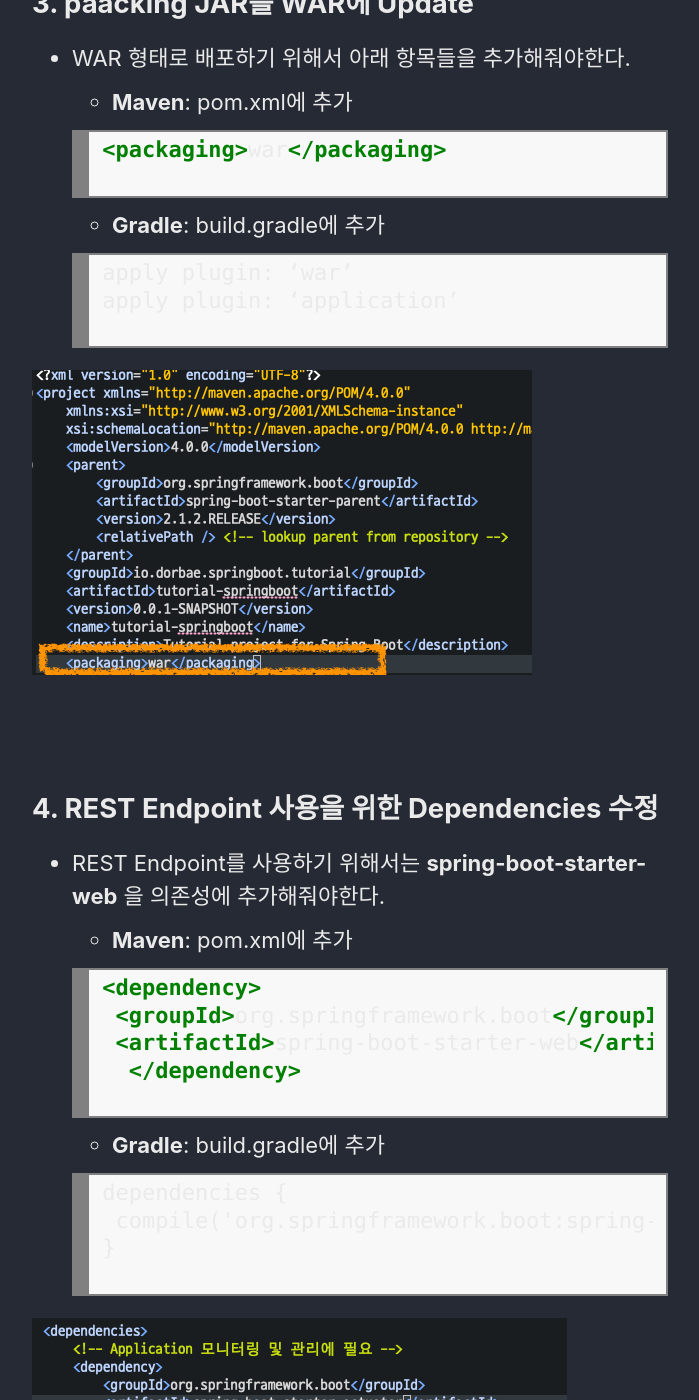
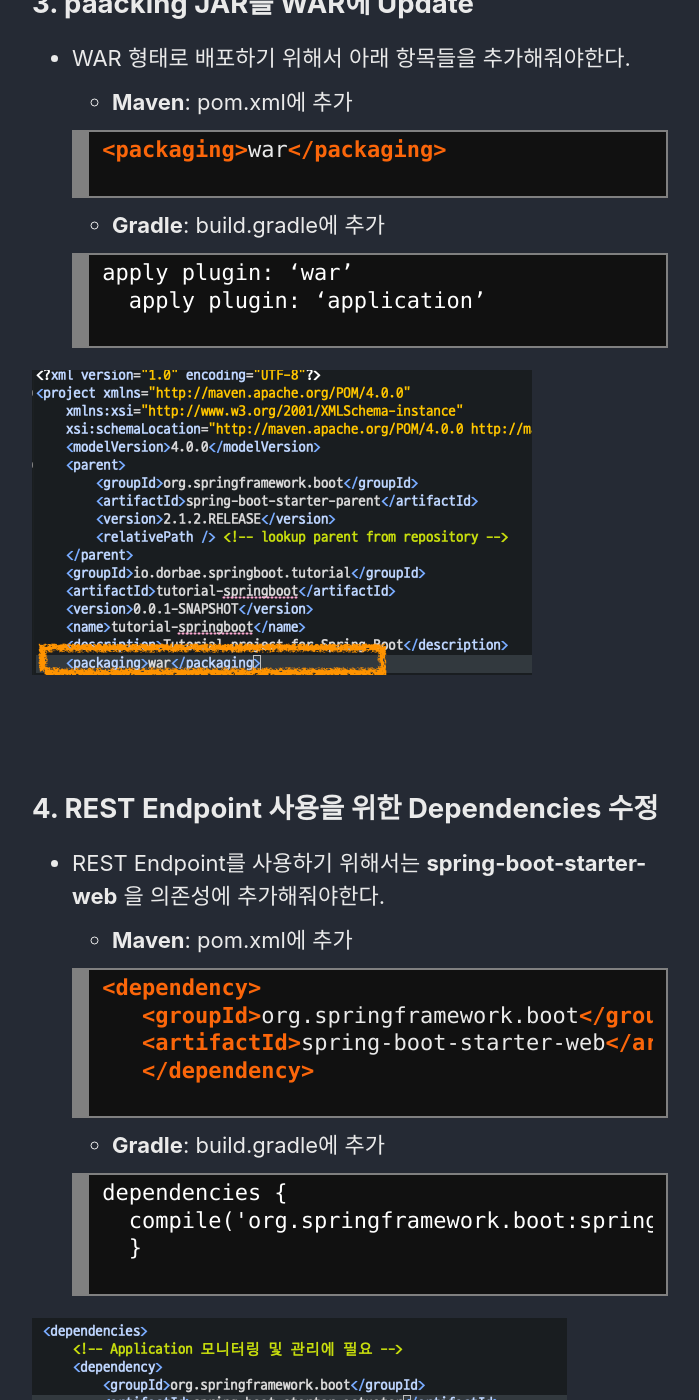
Before and after one commit to dorbae/dorbae.github.io, a Jekyll site: the page built from _posts/2019-01-15-SpringBoot-Tutorial-002.md, in a window 1280 px wide and 1400 px high, scrolled down 3100 px. Shown: the whole window, without its empty margins (290-989 px from the left). Built offline with Jekyll 4.4.1, drawn with Linux system fonts in a browser that asks for light colours; cached includes are drawn as plain includes; nearby versions of some CDN libraries; comment, search, counter and statistics services are not loaded.

Commit message:
Update 2019-01-15-SpringBoot-Tutorial-002.md

```diff
--- a/_posts/2019-01-15-SpringBoot-Tutorial-002.md
+++ b/_posts/2019-01-15-SpringBoot-Tutorial-002.md
@@ -145,6 +145,7 @@
 
 
 
+
     * **Gradle**: build.gradle에 추가
     <div markdown="1" style="background: #111111; overflow:auto;width:auto;border:solid gray;border-width:.1em .1em .1em .8em;padding:.2em .6em;"><pre style="margin: 0; line-height: 125%"><span style="color: #ffffff">mainClassName=&quot;io.dorbae.springboot.tutorial.TutorialSpringbootApplication&quot;</span>
     </pre></div>
@@ -156,13 +157,15 @@
 ## 3. paacking JAR를 WAR에 Update
 * WAR 형태로 배포하기 위해서 아래 항목들을 추가해줘야한다.
     * **Maven**: pom.xml에 추가
-    <div markdown="1" style="background: #f8f8f8; overflow:auto;width:auto;border:solid gray;border-width:.1em .1em .1em .8em;padding:.2em .6em;"><pre style="margin: 0; line-height: 125%"><span style="color: #008000; font-weight: bold">&lt;packaging&gt;</span>war<span style="color: #008000; font-weight: bold">&lt;/packaging&gt;</span>
+    <div markdown="1" style="background: #111111; overflow:auto;width:auto;border:solid gray;border-width:.1em .1em .1em .8em;padding:.2em .6em;"><pre style="margin: 0; line-height: 125%"><span style="color: #fb660a; font-weight: bold">&lt;packaging&gt;</span>war<span style="color: #fb660a; font-weight: bold">&lt;/packaging&gt;</span>
     </pre></div>
 
+
     * **Gradle**: build.gradle에 추가
-    <div style="background: #f8f8f8; overflow:auto;width:auto;border:solid gray;border-width:.1em .1em .1em .8em;padding:.2em .6em;"><pre style="margin: 0; line-height: 125%">apply plugin: ‘war’
-apply plugin: ‘application’
+    <div markdown="1" style="background: #111111; overflow:auto;width:auto;border:solid gray;border-width:.1em .1em .1em .8em;padding:.2em .6em;"><pre style="margin: 0; line-height: 125%"><span style="color: #ffffff">apply plugin:</span> <span style="color: #ffffff">‘war’</span>
+    <span style="color: #ffffff">apply plugin:</span> <span style="color: #ffffff">‘application’</span>
     </pre></div>
+
 
 ![screenshot002](/assets/images/posts/2019/01/2019-01-15-SpringBoot-Tutorial-002-002.png)
 
@@ -171,17 +174,19 @@
 ## 4. REST Endpoint 사용을 위한 Dependencies 수정
 * REST Endpoint를 사용하기 위해서는 **spring-boot-starter-web** 을 의존성에 추가해줘야한다.
     * **Maven**: pom.xml에 추가
-    <div markdown="1" style="background: #f8f8f8; overflow:auto;width:auto;border:solid gray;border-width:.1em .1em .1em .8em;padding:.2em .6em;"><pre style="margin: 0; line-height: 125%"><span style="color: #008000; font-weight: bold">&lt;dependency&gt;</span>
-   <span style="color: #008000; font-weight: bold">&lt;groupId&gt;</span>org.springframework.boot<span style="color: #008000; font-weight: bold">&lt;/groupId&gt;</span>
-   <span style="color: #008000; font-weight: bold">&lt;artifactId&gt;</span>spring-boot-starter-web<span style="color: #008000; font-weight: bold">&lt;/artifactId&gt;</span>
-    <span style="color: #008000; font-weight: bold">&lt;/dependency&gt;</span>
+    <div markdown="1" style="background: #111111; overflow:auto;width:auto;border:solid gray;border-width:.1em .1em .1em .8em;padding:.2em .6em;"><pre style="margin: 0; line-height: 125%"><span style="color: #fb660a; font-weight: bold">&lt;dependency&gt;</span>
+     <span style="color: #fb660a; font-weight: bold">&lt;groupId&gt;</span>org.springframework.boot<span style="color: #fb660a; font-weight: bold">&lt;/groupId&gt;</span>
+     <span style="color: #fb660a; font-weight: bold">&lt;artifactId&gt;</span>spring-boot-starter-web<span style="color: #fb660a; font-weight: bold">&lt;/artifactId&gt;</span>
+     <span style="color: #fb660a; font-weight: bold">&lt;/dependency&gt;</span>
     </pre></div>
 
+
     * **Gradle**: build.gradle에 추가
-    <div markdown="1" style="background: #f8f8f8; overflow:auto;width:auto;border:solid gray;border-width:.1em .1em .1em .8em;padding:.2em .6em;"><pre style="margin: 0; line-height: 125%">dependencies {
-   compile(&#39;org.springframework.boot:spring-boot-starter-web&#39;)
-}
+    <div markdown="1" style="background: #111111; overflow:auto;width:auto;border:solid gray;border-width:.1em .1em .1em .8em;padding:.2em .6em;"><pre style="margin: 0; line-height: 125%"><span style="color: #ffffff">dependencies {</span>
+    <span style="color: #ffffff">compile(&#39;org.springframework.boot:spring-boot-starter-web&#39;)</span>
+    <span style="color: #ffffff">}</span>
     </pre></div>
+
 
 ![screenshot003](/assets/images/posts/2019/01/2019-01-15-SpringBoot-Tutorial-002-003.png)
 
@@ -190,12 +195,14 @@
 ## 5. Packaging Application
 * WAR 파일 Packaging
     * **Maven**:
-    <div markdown="1" style="background: #f8f8f8; overflow:auto;width:auto;border:solid gray;border-width:.1em .1em .1em .8em;padding:.2em .6em;"><pre style="margin: 0; line-height: 125%">mvn package
+    <div markdown="1" style="background: #111111; overflow:auto;width:auto;border:solid gray;border-width:.1em .1em .1em .8em;padding:.2em .6em;"><pre style="margin: 0; line-height: 125%"><span style="color: #ffffff">mvn package</span>
     </pre></div>
 
+
     * **Gradle**:
-    <div markdown="1" style="background: #f8f8f8; overflow:auto;width:auto;border:solid gray;border-width:.1em .1em .1em .8em;padding:.2em .6em;"><pre style="margin: 0; line-height: 125%">gradle clean build
+    <div style="background: #111111; overflow:auto;width:auto;border:solid gray;border-width:.1em .1em .1em .8em;padding:.2em .6em;"><pre style="margin: 0; line-height: 125%"><span style="color: #ffffff">gradle clean build</span>
     </pre></div>
+
 
 ![screenshot004](/assets/images/posts/2019/01/2019-01-15-SpringBoot-Tutorial-002-004.png)
 
```
